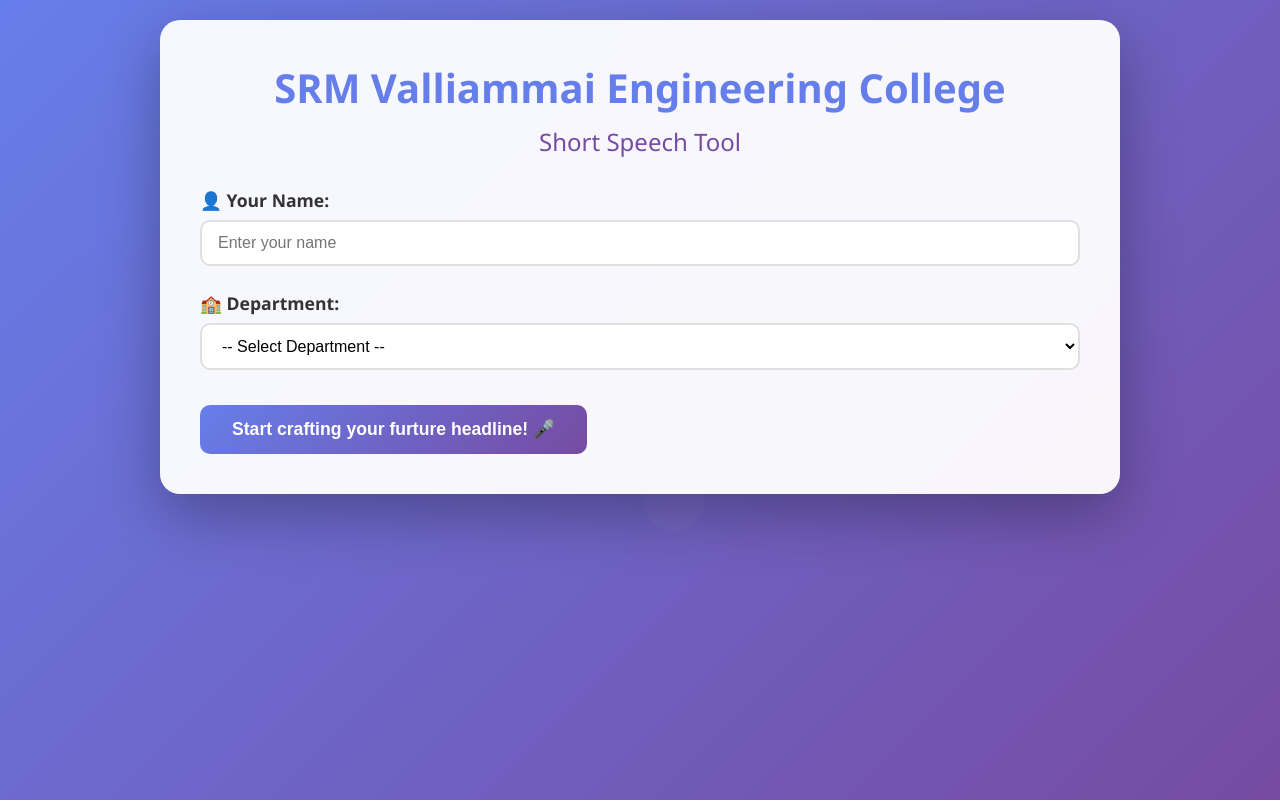
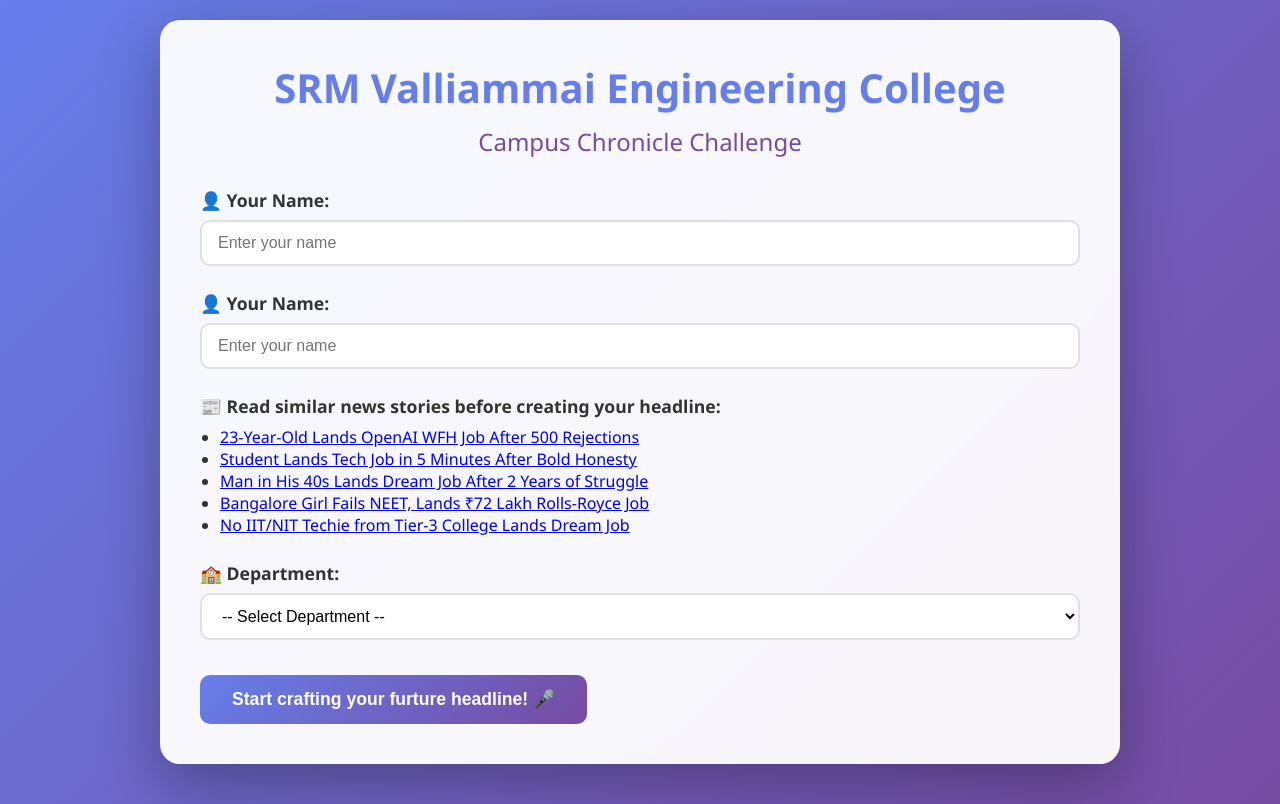
Before and after one commit to andrewveda/6, a plain HTML site: page index.html in a window 1280 px wide. Drawn offline with nearby package versions, Linux system fonts and the light colour scheme.

Commit message:
Update index.html

```diff
--- a/index.html
+++ b/index.html
@@ -91,13 +91,29 @@
   <!-- Initial Form -->
   <div id="initialForm" class="form-container">
     <h1>SRM Valliammai Engineering College</h1>
-    <h2>Short Speech Tool</h2>
+    <h2>Campus Chronicle Challenge</h2>
 
     <div class="form-group">
       <label for="studentName">👤 Your Name:</label>
       <input type="text" id="studentName" placeholder="Enter your name">
       <div id="nameError" class="validation-msg hidden">Please enter your name</div>
     </div>
+<div class="form-group">
+  <label for="studentName">👤 Your Name:</label>
+  <input type="text" id="studentName" placeholder="Enter your name">
+  <div id="nameError" class="validation-msg hidden">Please enter your name</div>
+</div>
+
+<div class="form-group">
+  <label>📰 Read similar news stories before creating your headline:</label>
+  <ul style="margin-left: 20px; color: #333;">
+    <li><a href="https://www.indiatoday.in/education-today/news/story/500-rejections-23-year-old-northeast-openai-wfh-job-rs-20-lakh-monthly-2782491-2025-09-05" target="_blank">23-Year-Old Lands OpenAI WFH Job After 500 Rejections</a></li>
+    <li><a href="https://www.businesstoday.in/latest/trends/story/she-said-she-knows-nothing-student-lands-tech-job-in-5-minutes-after-bold-honesty-497873-2025-10-12" target="_blank">Student Lands Tech Job in 5 Minutes After Bold Honesty</a></li>
+    <li><a href="https://economictimes.indiatimes.com/magazines/panache/man-in-his-40s-lands-dream-job-after-two-years-of-struggle-shares-lessons-he-learned/articleshow/122416566.cms?from=mdr" target="_blank">Man in His 40s Lands Dream Job After 2 Years of Struggle</a></li>
+    <li><a href="https://www.indiatoday.in/education-today/news/story/bangalore-girl-fails-neet-lands-rs-72-lakh-rolls-royce-job-2757599-2025-07-18" target="_blank">Bangalore Girl Fails NEET, Lands ₹72 Lakh Rolls-Royce Job</a></li>
+    <li><a href="https://economictimes.indiatimes.com/magazines/panache/no-iit-nit-techie-from-tier-3-college-lands-dream-job-goes-from-rs-16-lakh-to-rs-1-6-crore-in-less-than-4-years/articleshow/124255390.cms?from=mdr" target="_blank">No IIT/NIT Techie from Tier-3 College Lands Dream Job</a></li>
+  </ul>
+</div>
 
     <div class="form-group">
       <label for="department">🏫 Department:</label>
```
